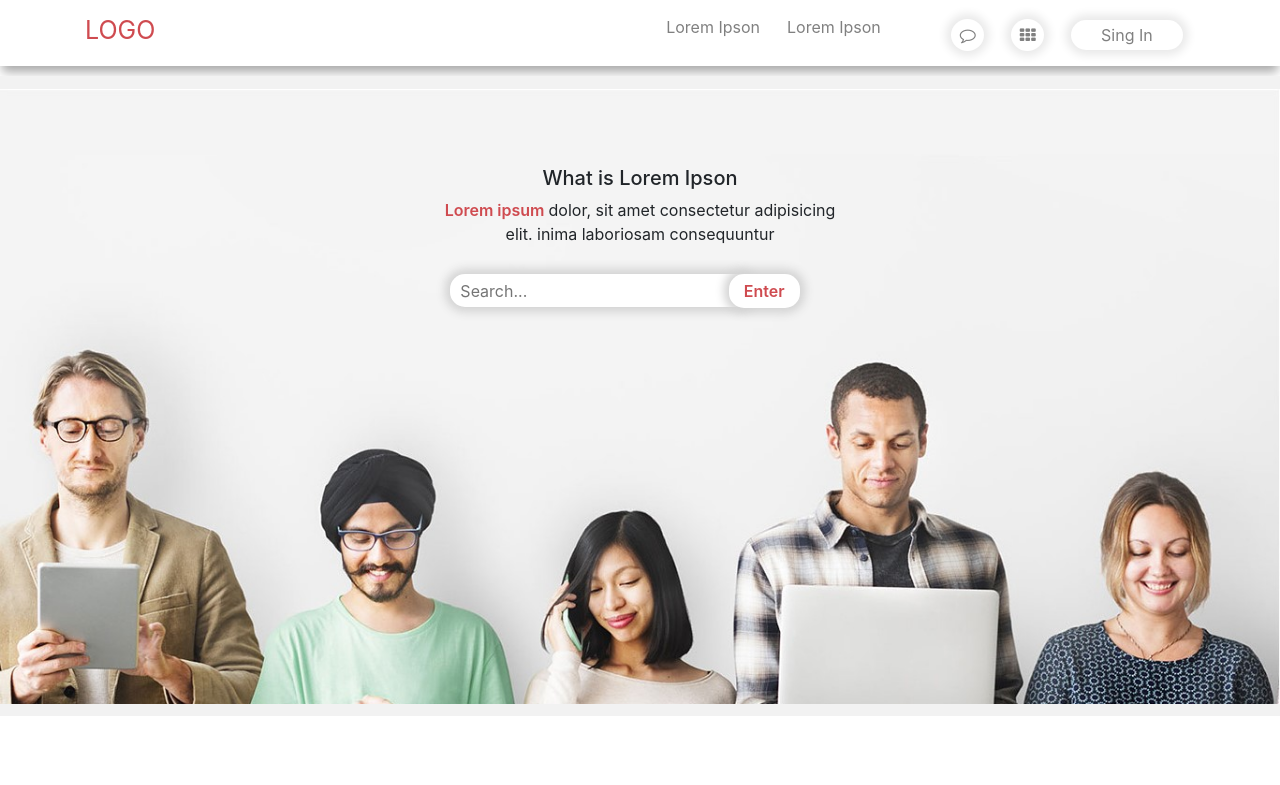
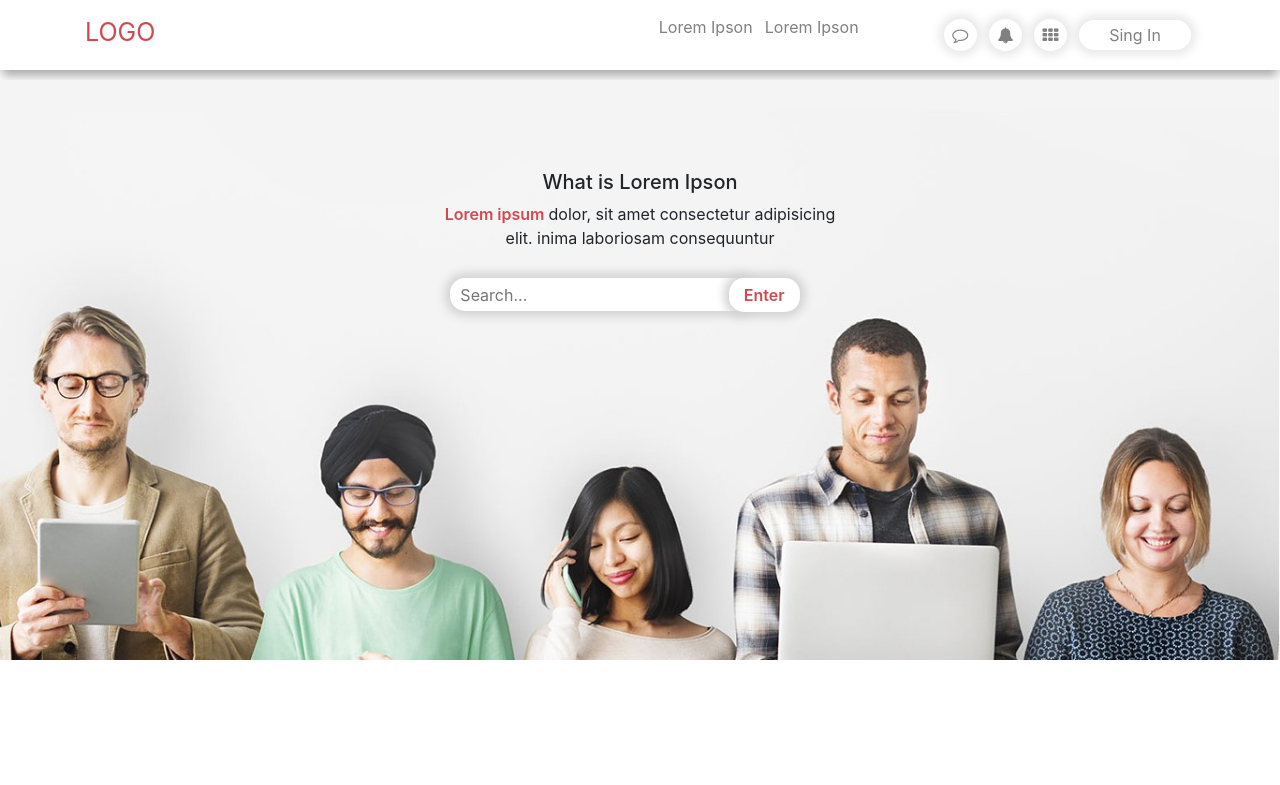
Before and after one commit to Rahib-rustem/demo, a plain HTML site: page index.html in a window 1280 px wide. Shown: the top 785 px of the page. Drawn offline with nearby package versions, Linux system fonts and the light colour scheme.

Commit message:
Add existing file

```diff
--- a/assets/sass/content.scss
+++ b/assets/sass/content.scss
@@ -2,21 +2,18 @@
 
 #main{
     .section1{
-        background: #F2F2F2;
+            background: #F4F4F4;
 
         .content{
             background: url('../image/bg.jpg');
             background-position: center bottom;
-            background-size:  cover;
-            background-size: 100%;
-            background-position: 50% 50%;
+            background-size:  100%;
             background-repeat: no-repeat;
+            padding: 0px;
+            margin: 0px;
 
-
-
-
-
-            height: 640px;
+            height: 580px;
+            width: 100%;
             text-align: center;
             padding-top: 7%;
             .box{
@@ -118,9 +115,9 @@
                     .hover-menu{
                         display: block;
                         -webkit-animation-name: fadeIn;
-                        -webkit-animation-duration: 0.7s;
+                        -webkit-animation-duration: 0.8s;
                         animation-name: fadeIn;
-                        animation-duration: 0.5s;
+                        animation-duration: 00.8s;
 
                     }
 
@@ -147,7 +144,7 @@
 
                .slide{
                         -webkit-animation-name: fadeIn;
-                        -webkit-animation-duration: 1s;
+                        -webkit-animation-duration: 0.5s;
 
 
                    margin: 0 8px;
--- a/assets/sass/header.scss
+++ b/assets/sass/header.scss
@@ -8,20 +8,20 @@ body{
 #main{
 
     header{
-        min-height: 65px;
+        min-height: 70px;
         padding: 10px 0;
         background: #FFFFFF;
         box-shadow: 0 8px 10px -2px #A9A9A9;
         margin-bottom: 10px;
         .logo{
-          line-height: 40px;
+          line-height: 45px;
           font-size: 25px;
           cursor: pointer;
           @include color(color);
         }
         .link{
             display: inline-flex;
-             margin: 2% 4.4%;
+             margin: 2% 1.5%;
              color: grey;
 
 
--- a/index.html
+++ b/index.html
@@ -38,6 +38,7 @@
                               </div>
                               <div class="col-md-6">
                                     <a  class='link circle'><i class="fa fa-comment-o" aria-hidden="true"></i></a>
+                                    <a  class='link circle'><i class="fa fa-bell" aria-hidden="true"></i></a>
                                     <a  class='link circle'><i class="fa fa-th" aria-hidden="true"></i></a>
                                     <a  class='link sing-in'>Sing In</a>
                               </div>
@@ -65,6 +66,9 @@
                     <button class='button'>Enter</button>
                 </div>
             </div>
+
+
+
         </div>
         <!-- content -->
     </section>
```
Also changed, not shown: assets/css/style.css, 1 other file.
